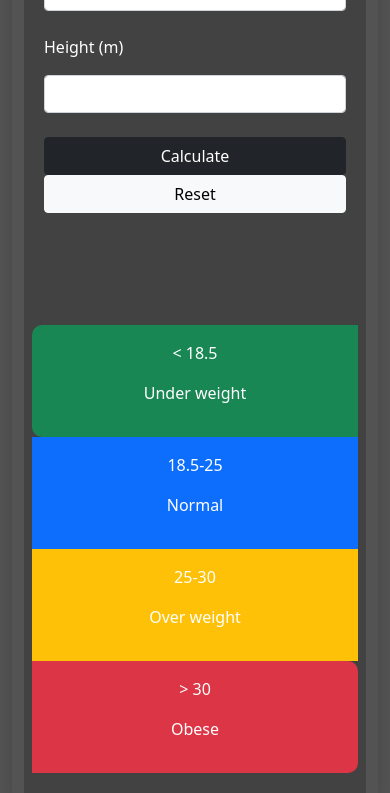
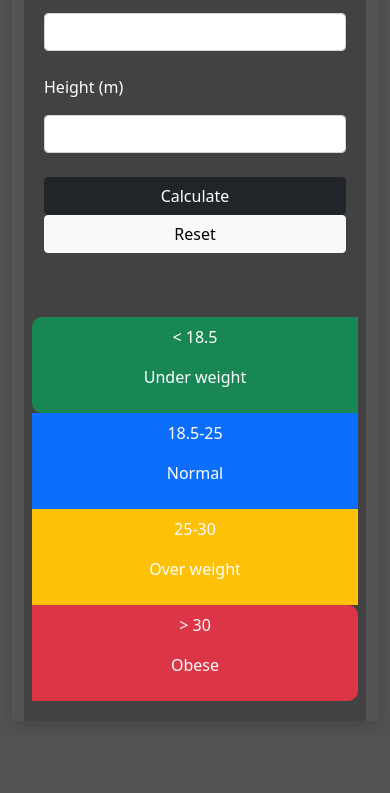
Before and after one commit to Ahmet-Kutuk/BMI-CALCULATOR, a plain HTML site: page index.html in a window 390 px wide. Shown: the part 108-901 px from the top of the page. After the commit the page ends 844 px from the top, so only its background shows below. Drawn offline with nearby package versions, Linux system fonts and the light colour scheme.

Commit message:
responsive fixed

```diff
--- a/css/main.css
+++ b/css/main.css
@@ -8,6 +8,7 @@ html,body{
     background-color:#424242;
     color:#fff;
     padding:20px;
+    width:100%;
 }
 
 #info .row .col-md-3:nth-child(1){
--- a/index.html
+++ b/index.html
@@ -16,8 +16,8 @@
         <div class="container shadow">
         <div id="box">
             <div id="bmi-calculator">
-                <h2 class="text-center mb-5">BMI CALCULATOR</h2>
-                <div class="row mb-4">
+                <h2 class="text-center mb-3">BMI CALCULATOR</h2>
+                <div class="row">
                     <div class="col-md-3">
                         <p>Weight (kg)</p>
 
@@ -26,7 +26,7 @@
                         <input class="form-control" id="weight" type="number">
                     </div>
                 </div>
-                <div class="row mb-4">
+                <div class="row mt-4">
                     <div class="col-md-3">
                         <p>Height (m)</p>
                     </div>
@@ -34,7 +34,7 @@
                         <input class="form-control" id="height" type="number" step="0.01">
                     </div>
                 </div>
-                <div class="row">
+                <div class="row mt-4">
                     <div class="col-md-6 d-grid gap-2">
                         <button id="calculatebtn"  class="btn btn-dark ">Calculate</button>
                     </div>
@@ -44,7 +44,7 @@
                 </div>
             </div>
             <div class="bmi-result">
-                <div class="row mt-5 text-center">
+                <div class="row text-center">
                     <div class="col-md-12">
                         <p id="result"></p>
                         <p id="result-statu"></p>
@@ -53,22 +53,22 @@
             </div>
             <div id="info">
                 <div class="row text-center mt-5">
-                    <div class="col-md-3 p-3 bg-success">
+                    <div class="col-md-3 p-2 bg-success">
                         <p>< 18.5</p>
                         <p>Under weight</p>
 
                     </div>
-                    <div class="col-md-3 p-3 bg-primary">
+                    <div class="col-md-3 p-2 bg-primary">
                         <p>18.5-25</p>
                         <p>Normal</p>
 
                     </div>
-                    <div class="col-md-3 p-3 bg-warning">
+                    <div class="col-md-3 p-2 bg-warning">
                         <p>25-30</p>
                         <p>Over weight</p>
 
                     </div>
-                    <div class="col-md-3 p-3 bg-danger">
+                    <div class="col-md-3 p-2 bg-danger">
                         <p>> 30</p>
                         <p>Obese</p>
 
```
